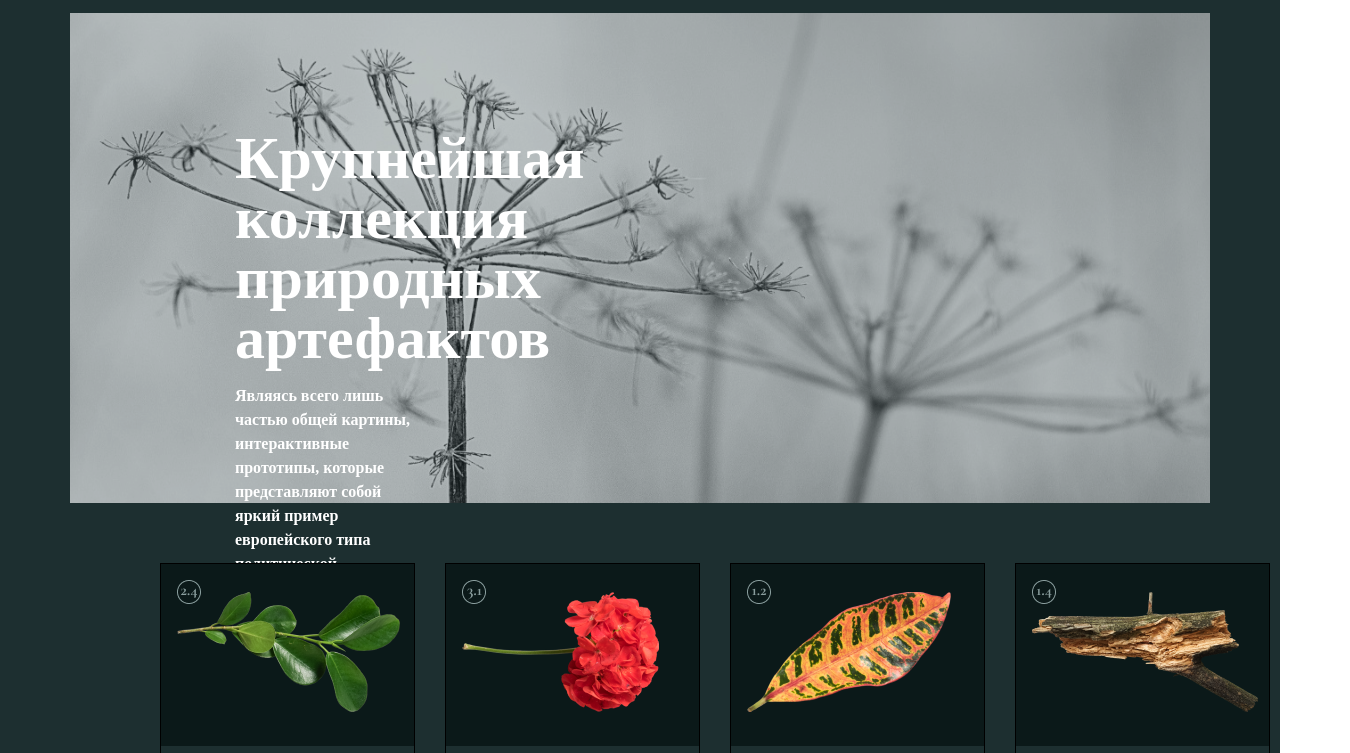
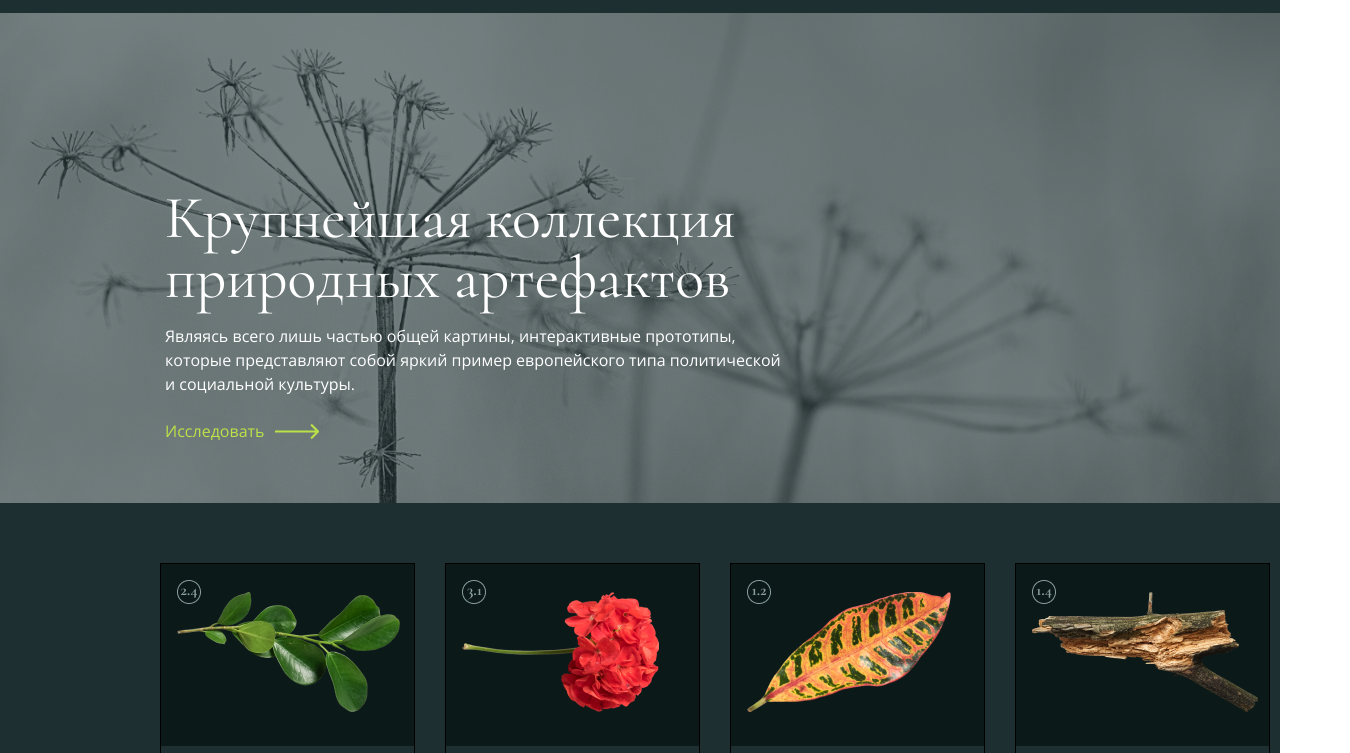
Before and after one commit to Nafffar/Nafffar.github.io, a plain HTML site: page index.html in a window 1280 px wide. Shown: the part 47-800 px from the top of the page, 1350 px wide, since content can reach past the window. Drawn offline with Linux system fonts and the light colour scheme.

Commit message:
block Intro

```diff
--- a/css/fonts.css
+++ b/css/fonts.css
@@ -11,3 +11,10 @@
     font-weight: normal;/*дефолтные значения*/
     src: url("../fonts/Cormorant-Light.ttf");
 }
+
+@font-face { /*подтягивание стиля из папки стилей текста*/
+    font-family: "Cormorant-Regular";
+    font-style: normal; /*дефолтные значения*/
+    font-weight: normal;/*дефолтные значения*/
+    src: url("../fonts/Cormorant-Regular.ttf");
+}
--- a/css/main.css
+++ b/css/main.css
@@ -1,6 +1,6 @@
 
 .Intro{
-    width: 1140px;
+    width: 100%;
     height: 490px;
     background-image: url(../imgs/backpicture.jpg);
     background-size: cover;
@@ -8,36 +8,42 @@
 }
 
 .transparent{
-    background-color: rgba(29, 47, 48, 0.3)
+    height: 490px;
+    background-color: rgba(29, 47, 48, 0.6);
+    padding: 175px 587px 0px 165px;
 }
 
 .Intro h1{
+    width: 688px;
+    margin-bottom: 16px;
+    font-weight: 500;
     font-size: 60px;
     line-height: 60px;
-    padding: 115px 587px 0px 165px;
+    font-family: "Cormorant-Regular";
     color: #FFFFFF;
 }
 
 .Intro h2{
+    width: 635px;
+    margin-bottom: 24px;
+    font-weight: 500;
     font-size: 16px;
     line-height: 24px;
-    padding: 16px 780px 24px 165px;
+    font-family: "OpenSans-Regular";
     color: #FFFFFF;
 }
 
 .Link-research{
-    padding: 0 1115px 115px 165px;
     display: flex;
     align-items: center;
-
-
 }
 .Link-research a{
     font-size: 16px;
     margin-right: 10px;
     line-height: 22px;
+    font-family: "OpenSans-Regular";
+    color: #BAE249;
     text-decoration: none;
-    color: #BAE249;
 }
 
 
```
Also changed, not shown: fonts/Cormorant-Regular.ttf (added).
